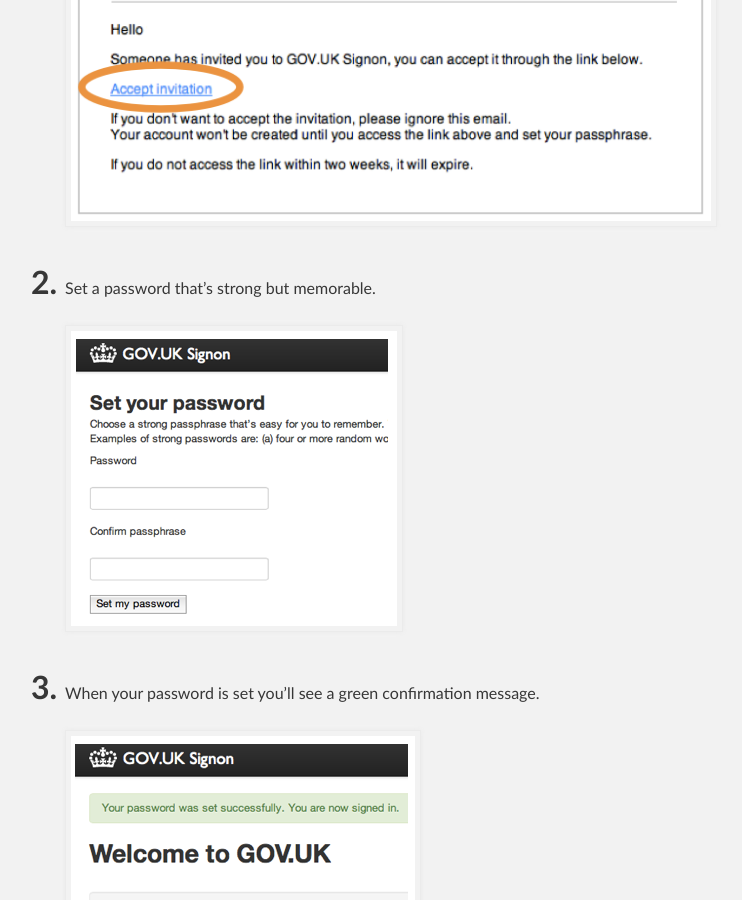
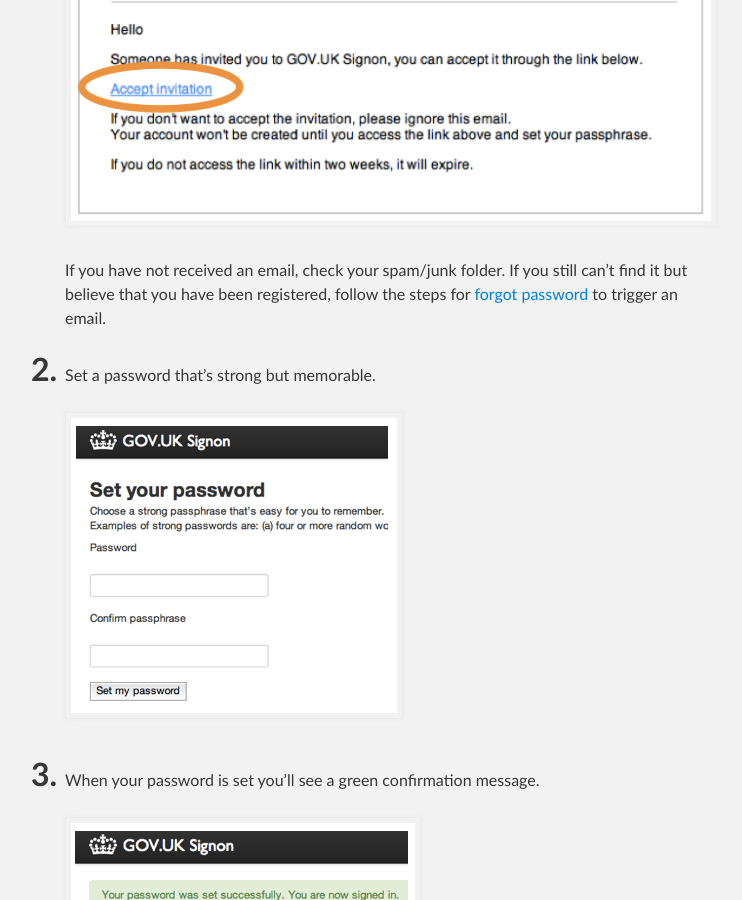
Before and after one commit to alphagov/inside-government-admin-guide, a Jekyll site: the page built from your-account/get-an-account.md, in a window 1280 px wide and 900 px high, scrolled down 576 px. Shown: the whole window, without its empty margins (255-997 px from the left). Built offline with Jekyll 4.4.1, drawn with Linux system fonts in a browser that asks for light colours.

Commit message:
Update get-an-account.md
reminder about receiving an email

```diff
--- a/your-account/get-an-account.md
+++ b/your-account/get-an-account.md
@@ -12,6 +12,8 @@
    Click on the 'Accept invitation' link in each email and follow the steps below for each account.
 
    ![Get an account](get-an-account.png)
+
+   If you have not received an email, check your spam/junk folder. If you still can't find it but believe that you have been registered, follow the steps for [forgot password](http://alphagov.github.io/inside-government-admin-guide/your-account/forgot-your-password.html) to trigger an email.
 
 2. Set a password that’s strong but memorable.
 
```
